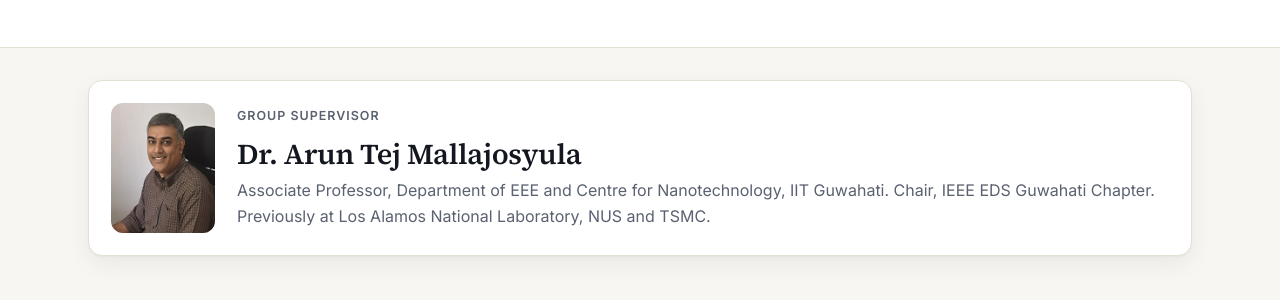
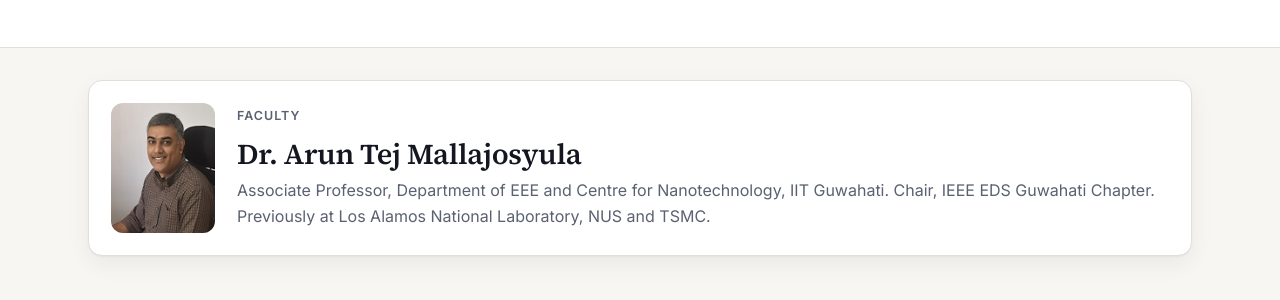
Before and after one commit to nsdg-iitg/nsdg-iitg.github.io, a Jekyll site: the page built from people/index.html, in a window 1280 px wide and 900 px high. Shown: the part 288-588 px from the top of the window. Built offline with Jekyll 4.4.1, drawn with Linux system fonts in a browser that asks for light colours.

Commit message:
People page and PI profile: label the supervisor as Faculty
Co-Authored-By: Claude Opus 5.5 <noreply@anthropic.com>
Claude-Session: https://claude.ai/code/session_01EapaZWM2CBMf6ps5HBQLq2

```diff
--- a/_layouts/person.html
+++ b/_layouts/person.html
@@ -6,7 +6,7 @@ layout: default
   <div class="wrap person-head-grid">
     {% include avatar.html person=page size="xl" %}
     <div>
-      <p class="kicker"><a href="{{ '/people/' | relative_url }}">People</a> · {% if page.category == 'alumni' %}Alumni{% elsif page.category == 'pi' %}Group supervisor{% else %}Current member{% endif %}</p>
+      <p class="kicker"><a href="{{ '/people/' | relative_url }}">People</a> · {% if page.category == 'alumni' %}Alumni{% elsif page.category == 'pi' %}Faculty{% else %}Current member{% endif %}</p>
       <h1>{{ page.name }}</h1>
       <p class="person-role-lg">{{ page.role }}</p>
       <p class="lead">{{ page.topic }}</p>
--- a/people/index.html
+++ b/people/index.html
@@ -9,7 +9,7 @@ description: "Members and alumni of the Nanoelectronics and Semiconductor Device
 <a class="pi-card" href="{{ pi.url | relative_url }}">
   {% include avatar.html person=pi size="lg" %}
   <div>
-    <p class="kicker">Group supervisor</p>
+    <p class="kicker">Faculty</p>
     <h2>{{ pi.name }}</h2>
     <p class="muted">{{ pi.role }}, Department of EEE and Centre for Nanotechnology, IIT Guwahati. Chair, IEEE EDS Guwahati Chapter. Previously at Los Alamos National Laboratory, NUS and TSMC.</p>
   </div>
```
